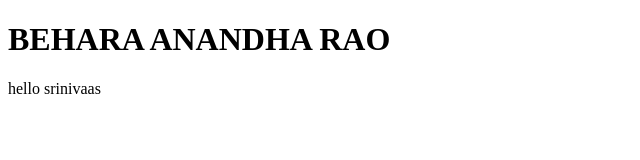
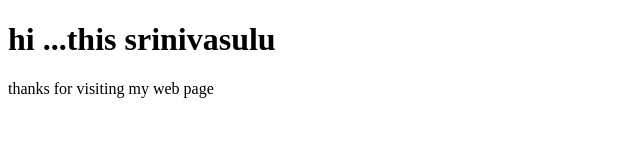
Before and after one commit to srinivasulu2004/jenins-repo, a plain HTML site: page index.html in a window 1280 px wide. Shown: the whole page, without its empty margins (0-640 px from the left). Drawn offline with Linux system fonts and the light colour scheme.

Commit message:
Update index.html

```diff
--- a/index.html
+++ b/index.html
@@ -5,7 +5,7 @@
   <title>Jenkins Docker Deploy</title>
 </head>
 <body>
-  <h1>BEHARA ANANDHA RAO </h1>
-  <p> hello srinivaas</p>
+  <h1>hi ...this srinivasulu </h1>
+  <p> thanks for visiting my web page</p>
 </body>
 </html>
```
